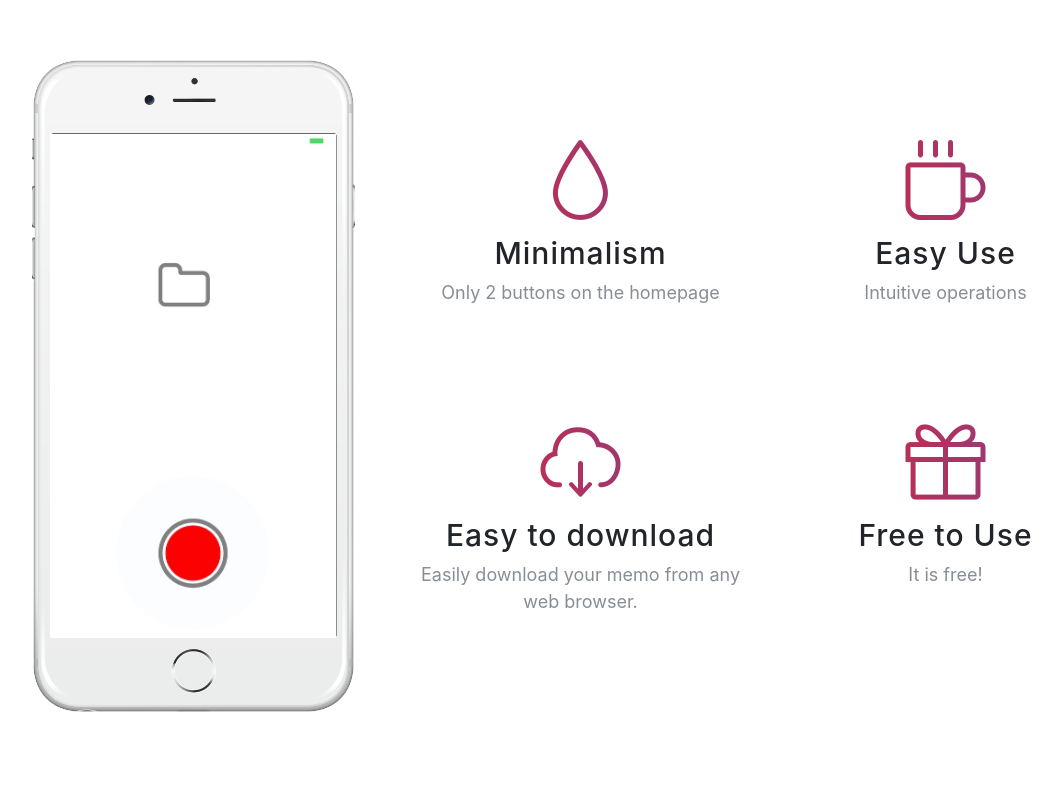
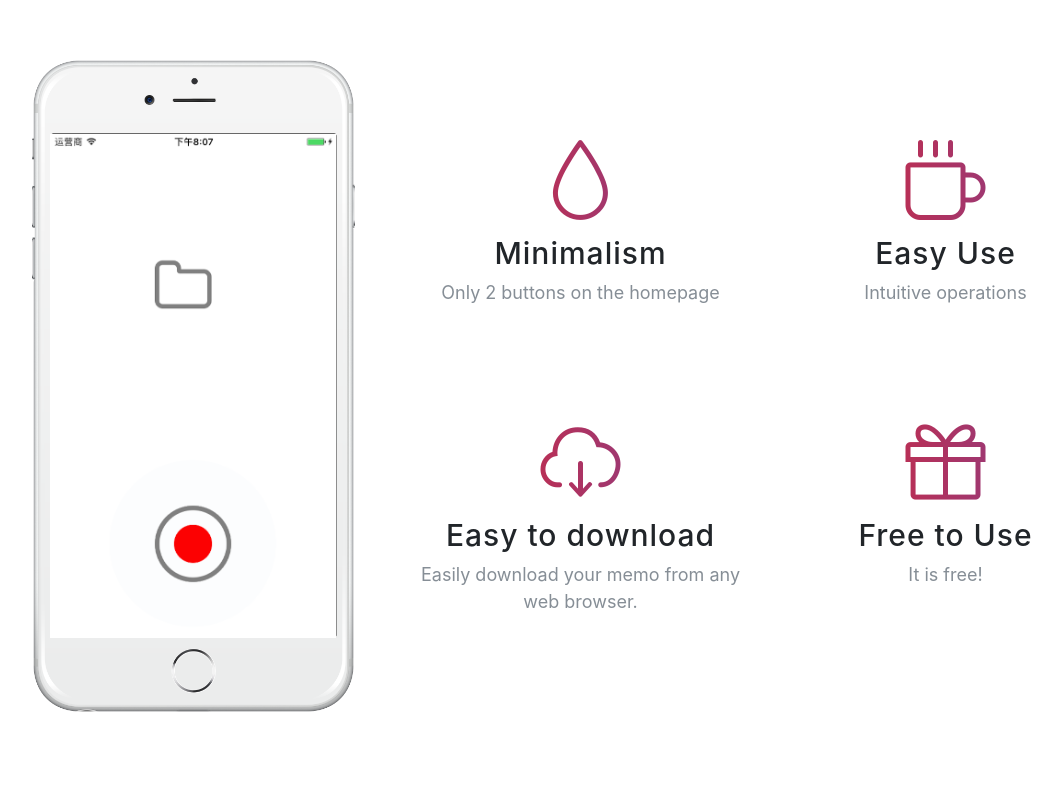
Before and after one commit to guoyingtao/guoyingtao.github.io, a website with bundled scripts: page index.html in a window 1280 px wide. Shown: the part 1660-2460 px from the top of the page, without its empty margins (67-1129 px from the left). Built offline with nearby package versions, Linux system fonts and the light colour scheme; files whose address does not match are found by name; a web font is replaced by a local one.

Commit message:
improved ui

```diff
--- a/index.html
+++ b/index.html
@@ -111,7 +111,7 @@
                 <div class="device">
                   <div class="screen">
                     <!-- Demo image for screen mockup, you can put an image here, some HTML, an animation, video, or anything else! -->
-                    <img src="img/demo-screen-1.jpg" class="img-fluid" alt="">
+                    <img src="img/demo-screen-1.png" class="img-fluid" alt="">
                   </div>
                   <div class="button">
                     <!-- You can hook the "home button" to some JavaScript events or just remove it -->
```
Also changed, not shown: img/demo-screen-1.jpg (deleted), img/demo-screen-1.png (added).
